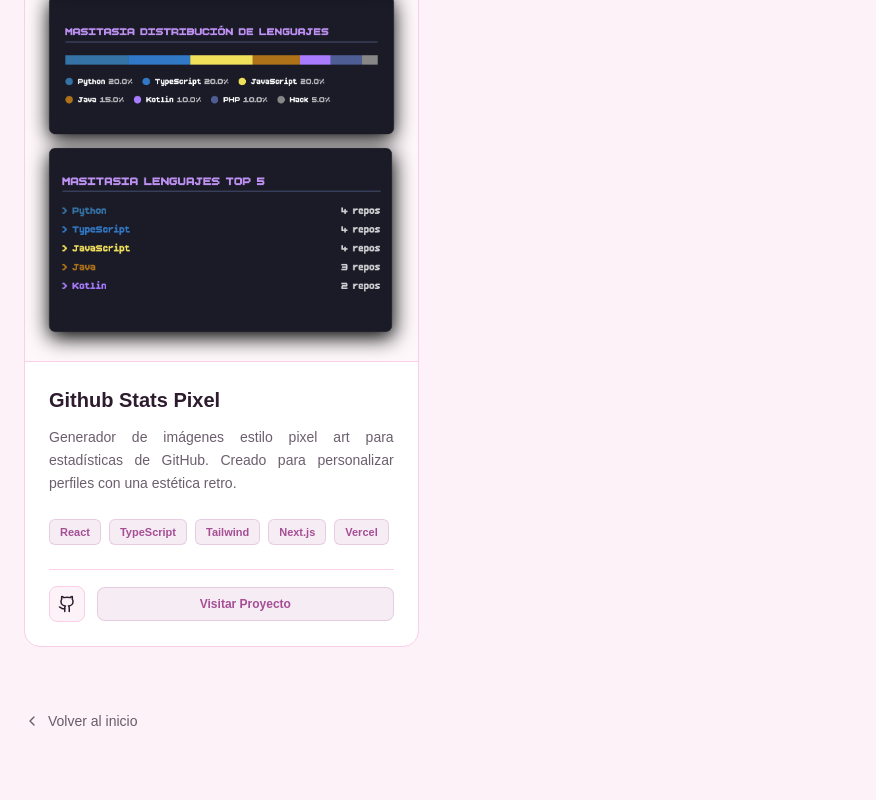
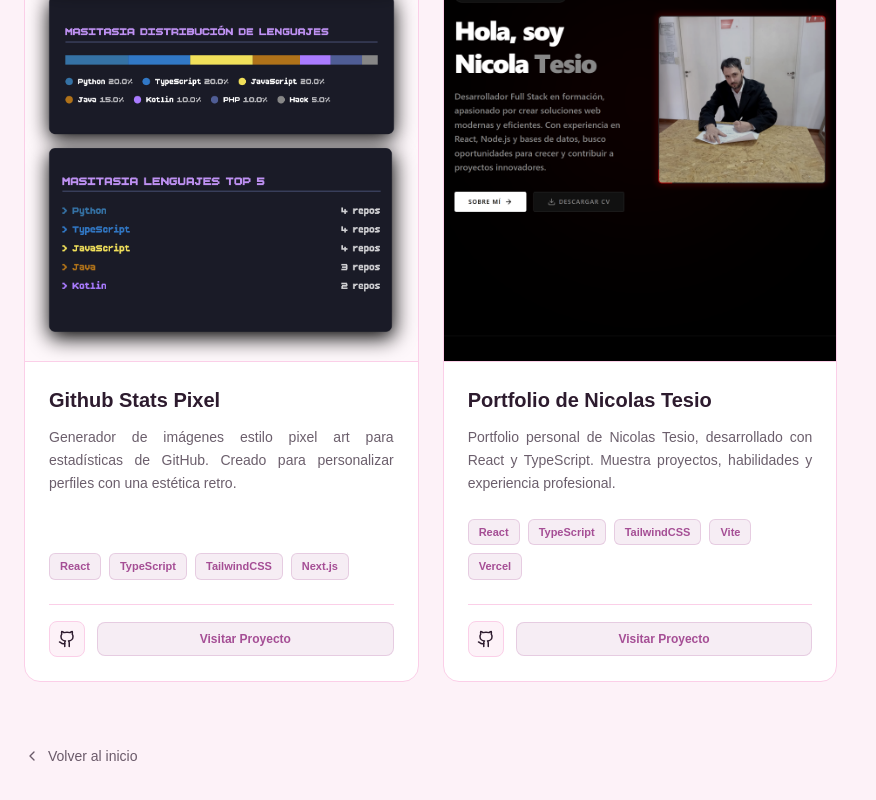
Before and after one commit to MasitasIA/PORTFOLIO_MASITASIA, a Next.js app: page /proyectos in a window 1280 px wide. Shown: the part 992-1792 px from the top of the page, without its empty margins (0-876 px from the left). Built offline with nearby package versions, Linux system fonts and the light colour scheme.

Commit message:
Agregando segundo proyecto (#3)

```diff
--- a/src/data/proyectos.ts
+++ b/src/data/proyectos.ts
@@ -16,9 +16,19 @@
         titulo: "Github Stats Pixel",
         descripcion:
             "Generador de imágenes estilo pixel art para estadísticas de GitHub. Creado para personalizar perfiles con una estética retro.",
-        tecnologias: ["React", "TypeScript", "Tailwind", "Next.js", "Vercel"],
+        tecnologias: ["React", "TypeScript", "TailwindCSS", "Next.js"],
         enlace: "https://github-estadisticas-pixel.vercel.app/api/stats/[TU_USUARIO]?type=general",
         repo: "https://github.com/MasitasIA/Github_Estadisticas_Pixel",
         imagen: "/GSP.png",
     },
+    {
+        id: 2,
+        titulo: "Portfolio de Nicolas Tesio",
+        descripcion:
+            "Portfolio personal de Nicolas Tesio, desarrollado con React y TypeScript. Muestra proyectos, habilidades y experiencia profesional.",
+        tecnologias: ["React", "TypeScript", "TailwindCSS", "Vite", "Vercel"],
+        enlace: "https://mini-portafolio-nt.vercel.app",
+        repo: "https://github.com/MasitasIA/Mini-Portafolio-NT",
+        imagen: "/NT.png",
+    },
 ];
```
Also changed, not shown: public/NT.png (added).
